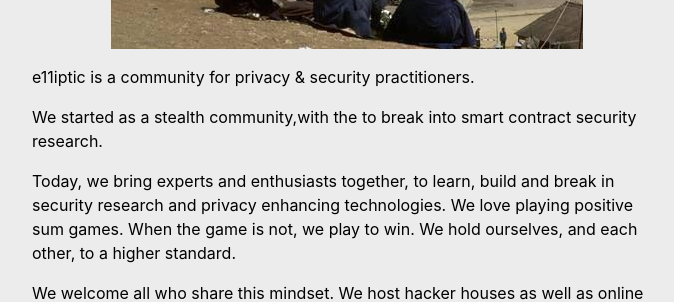
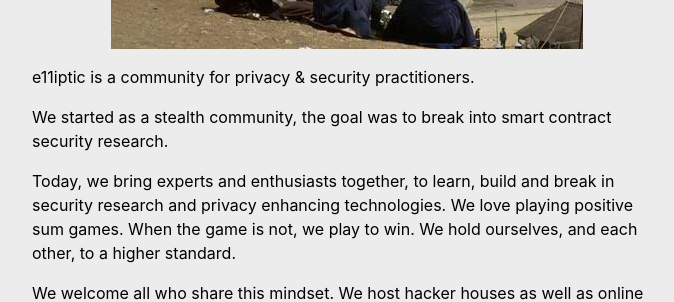
Before and after one commit to e11iptic/e11iptic.github.io, a Jekyll site: the page built from _posts/2025-11-02-Manifesto.md, in a window 1280 px wide. Shown: the part 813-1115 px from the top of the page, without its empty margins (258-932 px from the left). Built offline with Jekyll 4.4.1, drawn with Linux system fonts in a browser that asks for light colours; some web fonts are replaced.

Commit message:
Update manifesto

```diff
--- a/_posts/2025-11-02-Manifesto.md
+++ b/_posts/2025-11-02-Manifesto.md
@@ -8,7 +8,7 @@ date: 2025-11-02
 
 e11iptic is a community for privacy & security practitioners.
 
-We started as a stealth community,with the to break into smart contract security research.
+We started as a stealth community, the goal was to break into smart contract security research.
 
 Today, we bring experts and enthusiasts together, to learn, build and break in security research and privacy enhancing technologies. We love playing positive sum games. When the game is not, we play to win. We hold ourselves, and each other, to a higher standard.
 
```
